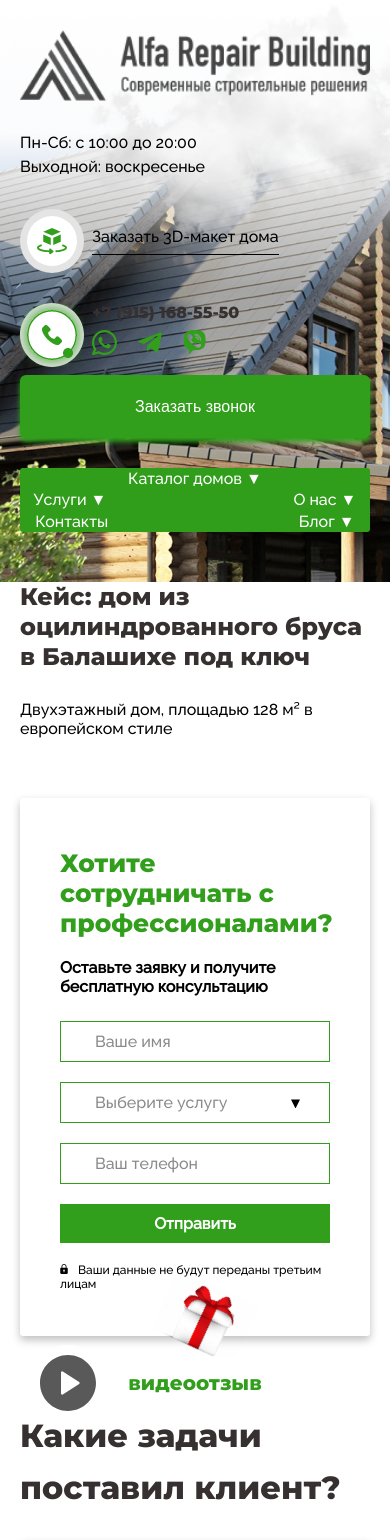
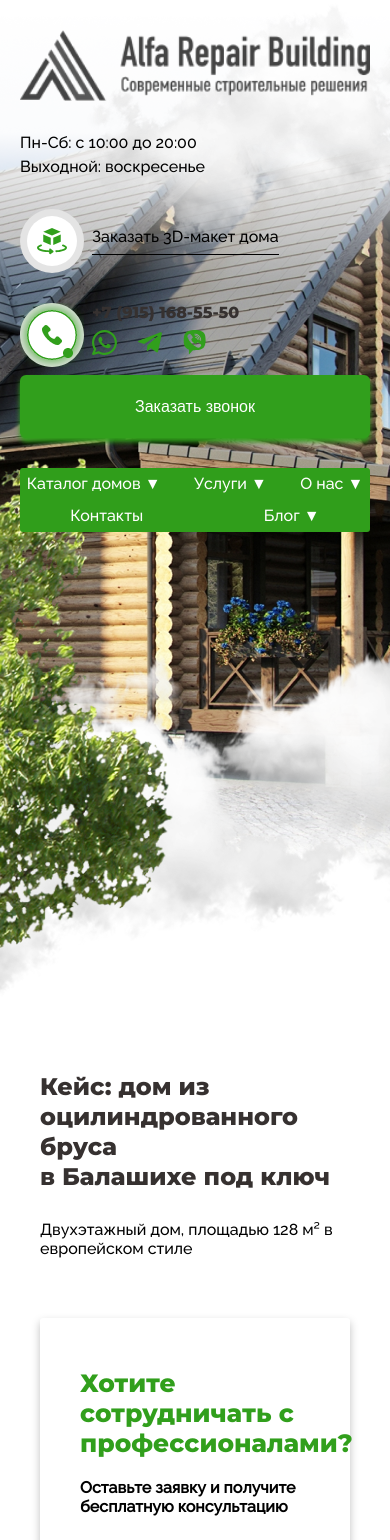
Before and after one commit to Dmitry-Skavinski/test, a React (Create React App) app: page / in a window 390 px wide. Shown: the top 1540 px of the page. Built offline with nearby package versions, Linux system fonts and the light colour scheme.

Commit message:
fixed layout for narrow screens

```diff
--- a/src/component/BlogCase/blogCase.css
+++ b/src/component/BlogCase/blogCase.css
@@ -195,27 +195,10 @@
         background-color: white;
     }
 
-    .blog-case h1 {
-        width: 100%;
-        word-wrap: normal;
-        font-size: 24px;
-        line-height: 30px;
-    }
-
-    .blog-case_review {
-        display: flex;
-        flex-direction: column;
-        align-items: center;
-    }
-
     .blog-case_form {
         margin-block-end: 20px;
         width: 100%;
 
-    }
-
-    .blog-case_form .big-gift {
-        display: none;
     }
 
     .blog-case_form-fields {
@@ -237,3 +220,40 @@
         display: none;
     }
 }
+
+@media (max-width: 1600px) {
+    .blog-case {
+        margin-block-start: 500px;
+        padding: 40px 40px 0;
+        background-color: white;
+    }
+
+    .blog-case h1 {
+        width: 100%;
+        word-wrap: normal;
+        font-size: 24px;
+        line-height: 30px;
+    }
+
+    .article .top-right {
+        display: none;
+    }
+
+    .blog-case_form {
+        margin-bottom: 60px;
+    }
+
+    .blog-case .sky {
+        display: none;
+    }
+
+    .blog-case_review {
+        display: flex;
+        flex-direction: column;
+        align-items: center;
+    }
+
+    .blog-case_form .big-gift {
+        display: none;
+    }
+}
--- a/src/component/ContactForm/contactForm.css
+++ b/src/component/ContactForm/contactForm.css
@@ -38,6 +38,7 @@
 
 .contact-form button {
     padding: 14px 78px;
+    border-radius: 3px;
 }
 
 .contact-form .bottom-right {
@@ -75,6 +76,32 @@
     top: -400px;
 }
 
+@media (max-width: 1600px) {
+    .contact-form {
+        justify-content: flex-start;
+        margin-block: 40px
+    }
+
+    .contact-form form{
+        z-index: 2;
+        margin: 0;
+    }
+
+    .contact-form .left {
+        display: block;
+        max-width: 100%;
+        z-index: 1;
+    }
+
+    .contact-form .right {
+        display: none;
+    }
+
+    .contact-form .top-left {
+        display: none;
+    }
+}
+
 @media (max-width: 768px) {
     .contact-form {
         margin-block: 20px;
@@ -89,11 +116,7 @@
         width: 100%;
     }
 
-    .contact-form form {
-        margin: 0;
-    }
-
     .contact-form img {
-        display: none;
+        display: none !important;
     }
 }
--- a/src/component/Footer/footer.css
+++ b/src/component/Footer/footer.css
@@ -52,3 +52,13 @@
         gap: 40px;
     }
 }
+
+@media (max-width: 1600px) {
+    .footer {
+        padding: 40px;
+        flex-wrap: wrap;
+        gap: 60px;
+        position: relative;
+        z-index: 5;
+    }
+}
--- a/src/component/Header/header.css
+++ b/src/component/Header/header.css
@@ -91,10 +91,14 @@
 }
 
 
-@media (max-width: 1200px) {
+@media (max-width: 1600px) {
     .header_top {
         flex-wrap: wrap;
         gap: 30px;
+    }
+
+    .header {
+        padding-inline: 40px;
     }
 }
 
--- a/src/component/Menu/index.js
+++ b/src/component/Menu/index.js
@@ -2,6 +2,7 @@ import React from "react";
 import "./menu.css";
 
 export const Menu = () => {
+
     return (
     <menu className="menu">
         <li>Каталог домов ▼
--- a/src/component/Menu/menu.css
+++ b/src/component/Menu/menu.css
@@ -60,10 +60,15 @@
     display: block;
 }
 
+.menu > li[active] ul {
+    display: block;
+}
+
 
 @media (max-width: 1600px) {
     .menu {
         background: #309E1B;
         justify-content: space-around;
+        column-gap: 20px;
     }
 }
--- a/src/index.css
+++ b/src/index.css
@@ -31,7 +31,7 @@ input, .input {
     background-color: white;
 }
 
-input:focus {
+input:focus, textarea:focus {
     outline: none;
 }
 
```
